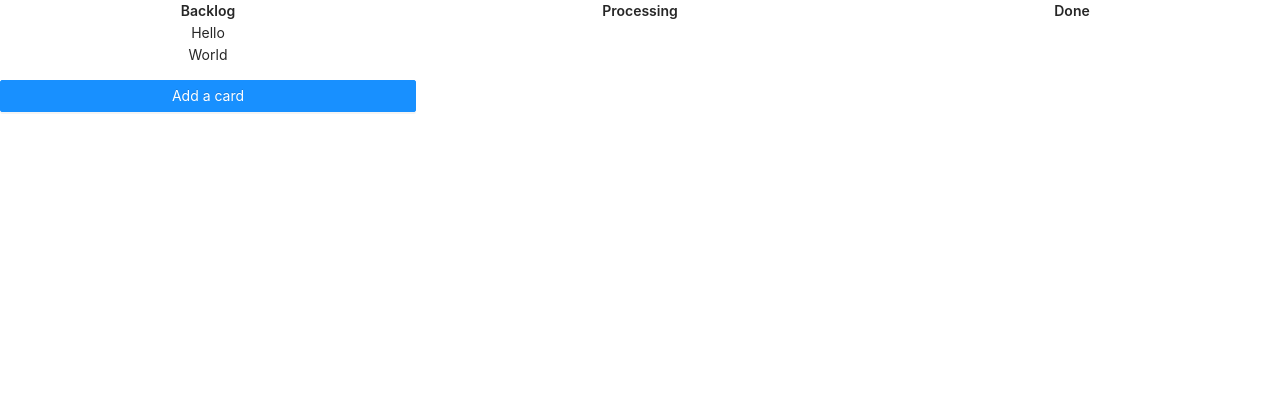
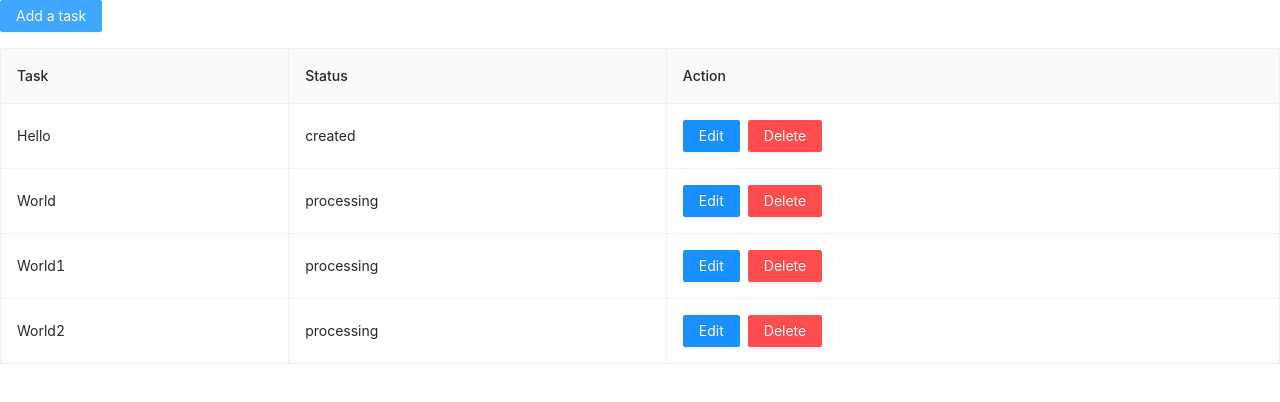
Before and after one commit to duydinh77/project_1, a React (Create React App) app: page / in a window 1280 px wide. Shown: the top 402 px of the page. Built offline with nearby package versions, Linux system fonts and the light colour scheme.

Commit message:
change layout

```diff
--- a/src/App.js
+++ b/src/App.js
@@ -1,26 +1,11 @@
 import './App.css';
 import 'antd/dist/antd.css';
 import './index.css';
-import { Row, Col, Typography } from 'antd';
-import Card from './modules/Card/Card';
-const { Text } = Typography;
+import EditableTable from './modules/Card/Card';
 
 function App() {
   return (
-    <div className="App">
-      <Row gutter={16}>
-        <Col span={8} className="gutter-row">
-          <Text strong>Backlog</Text>
-          <Card></Card>
-        </Col>
-        <Col span={8} className="gutter-row">
-          <Text strong>Processing</Text>
-        </Col>
-        <Col span={8} className="gutter-row">
-          <Text strong>Done</Text>
-        </Col>
-      </Row>
-    </div>
+    <EditableTable></EditableTable>
   );
 }
 
--- a/src/modules/Card/Card.js
+++ b/src/modules/Card/Card.js
@@ -1,44 +1,208 @@
-import { React, useState } from 'react';
+import React, { useState } from 'react';
 import { useSelector, useDispatch } from 'react-redux';
-import { Button } from 'antd';
-import CardForm from './CardForm';
-import CardItem from './CardItem';
-import { addNewTask, taskSelector } from './slice';
+import { Table, Input, Select, Form, Button, Space } from 'antd';
+import { addNewTask, editTask, deleteTask, taskSelector } from './slice';
 
-const Card = () => {
-    const [isAddingCard, setIsAddingCard] = useState(false);
-    const dispatch = useDispatch();
-    const listTask = useSelector(taskSelector);
+const originData = [];
 
-    // Handle click add a card
-    const handleAddCardClick = (e) => {
-        setIsAddingCard(true);
-    }
+for (let i = 0; i < 3; i++) {
+    originData.push({
+        key: i.toString(),
+        taskName: `Edrward ${i}`,
+        taskStatus: 32,
+    });
+}
 
-    const handleAddCard = (value) => {
-        setIsAddingCard(false);
-        if(value) {
-            dispatch(addNewTask(value));
-        }
+// "https://60ee57a1eb4c0a0017bf43bf.mockapi.io/tasks"
+
+const EditableCell = ({
+    editing,
+    dataIndex,
+    title,
+    inputType,
+    record,
+    index,
+    children,
+    ...restProps
+}) => {
+    let inputNode = <Input />;
+    if (inputType === 'select') {
+        inputNode =
+            <Select>
+                <Select.Option key="Created" >Created</Select.Option>
+                <Select.Option key="Processing" >Processing</Select.Option>
+                <Select.Option key="Done" >Done</Select.Option>
+            </Select>
     }
 
     return (
-        <div>
-            <ul className="card">
-                {listTask.map((item, index) => {
-                    return <CardItem key={index} no={index} cardItem={item}></CardItem>
-                })}
-            </ul>
-            <div>
-                {!isAddingCard &&
-                    <Button type="primary" block onClick={(e) => handleAddCardClick(e)}> Add a card </Button>
-                }
-                {isAddingCard &&
-                    <CardForm handleAddCard={(value) => handleAddCard(value)} isAdding></CardForm>
-                }
-            </div>
-        </div >
-    )
-}
+        <td {...restProps}>
+            {editing ? (
+                <Form.Item
+                    name={dataIndex}
+                    style={{
+                        margin: 0,
+                    }}
+                    rules={[
+                        {
+                            required: true,
+                            message: `Please Input ${title}!`,
+                        },
+                    ]}
+                >
+                    {inputNode}
+                </Form.Item>
+            ) : (
+                children
+            )}
+        </td>
+    );
+};
 
-export default Card;
+const EditableTable = () => {
+    const [form] = Form.useForm();
+    const taskList = useSelector(taskSelector);
+    const dispatch = useDispatch();
+    // const [data, setData] = useState(taskList);
+    const [editingKey, setEditingKey] = useState('');
+
+
+    const isEditing = (record) => record.key === editingKey;
+
+    const edit = (record) => {
+        form.setFieldsValue({
+            taskName: '',
+            status: '',
+            ...record,
+        });
+        setEditingKey(record.key);
+    };
+
+    const handleDelete = (key) => {
+        // const newData = [...data];
+        // setData(newData.filter(item => item.key !== key));
+    }
+
+    const handleAddTask = () => {
+        const newRecord = {};
+        // setData([...data, newRecord]);
+        form.setFieldsValue({
+            taskName: '',
+            status: '',
+            ...newRecord,
+        });
+        setEditingKey(newRecord.key);
+    }
+
+    const cancel = () => {
+        setEditingKey('');
+    };
+
+    const save = async (key) => {
+        try {
+            const row = await form.validateFields();
+            row.key = key;
+            // const newData = [...data];
+            // const index = newData.findIndex((item) => key === item.key);
+
+            // if (index > -1) {
+            // const item = newData[index];
+            // newData.splice(index, 1, { ...item, ...row });
+            // setData(newData);
+            dispatch(editTask(row));
+            setEditingKey('');
+            // } else {
+            // dispatch(addNewTask())
+            // setEditingKey('');
+            // }
+        } catch (errInfo) {
+            console.log('Validate Failed:', errInfo);
+        }
+    };
+
+    const columns = [
+        {
+            title: 'Task',
+            dataIndex: 'taskName',
+            editable: true,
+        },
+        {
+            title: 'Status',
+            dataIndex: 'status',
+            editable: true,
+        },
+        {
+            title: 'Action',
+            dataIndex: 'taskAction',
+            render: (_, record) => {
+                const editable = isEditing(record);
+                return editable ? (
+                    <span>
+                        <Button type="link"
+                            onClick={() => save(record.key)}
+                            style={{
+                                marginRight: 8,
+                            }}
+                        >Save</Button>
+                        <Button type="link" onClick={cancel}>Cancel</Button>
+                    </span>
+                ) : (
+                    <Space align="center">
+                        <Button type="primary" disabled={editingKey !== ''} onClick={() => edit(record)}>
+                            Edit
+                        </Button>
+                        <Button type="danger" disabled={editingKey !== ''} onClick={() => handleDelete(record)}>
+                            Delete
+                        </Button>
+                    </Space>
+                );
+            },
+        },
+    ];
+
+    const mergedColumns = columns.map((col) => {
+        if (!col.editable) {
+            return col;
+        }
+
+        return {
+            ...col,
+            onCell: (record) => ({
+                record,
+                inputType: col.dataIndex === 'status' ? 'select' : 'text',
+                dataIndex: col.dataIndex,
+                title: col.title,
+                editing: isEditing(record),
+            }),
+        };
+    });
+
+    return (
+        <>
+            <Button
+                onClick={() => handleAddTask()}
+                type="primary"
+                style={{
+                    marginBottom: 16,
+                }}
+            >Add a task
+            </Button>
+            <Form form={form} component={false}>
+                <Table
+                    components={{
+                        body: {
+                            cell: EditableCell,
+                        },
+                    }}
+                    bordered
+                    dataSource={taskList}
+                    columns={mergedColumns}
+                    rowClassName="editable-row"
+                    pagination={false}
+                />
+            </Form>
+        </>
+    );
+};
+
+export default EditableTable;
--- a/src/modules/Card/slice.js
+++ b/src/modules/Card/slice.js
@@ -1,6 +1,11 @@
 import { createSlice } from "@reduxjs/toolkit";
 
-const initialValue = [{ taskName: "Hello", status: "created" }, { taskName: "World", status: "processing" }];
+const initialValue = [
+    { key: 1, taskName: "Hello", status: "created" },
+    { key: 2, taskName: "World", status: "processing" },
+    { key: 3, taskName: "World1", status: "processing" },
+    { key: 4, taskName: "World2", status: "processing" },
+];
 
 export const slice = createSlice({
     name: "taskSlice",
@@ -9,15 +14,17 @@ export const slice = createSlice({
     },
     reducers: {
         addNewTask: (state, action) => {
-            const newTask = { taskName: action.payload };
-            state.task = [...state.task, newTask];
+            state.task.push(action.payload);
         },
         editTask: (state, action) => {
-            const id = action.payload.id;
-            const newTask = [...state.task];
-            console.log(newTask);
-            newTask[id].taskName = action.payload.value;
-            state.task = newTask;
+            const record = action.payload;
+            console.log(state.task);
+            // const newTask = [...state.taskSlice.task];
+            // console.log("Test1", newTask);
+            // const index = newTask.findIndex(item => record.key === item.key)
+            // newTask[index] = record;
+            // console.log("Test2", newTask);
+            // state.task = newTask;
         },
         deleteTask: (state, action) => {
             const newTask = state.task.filter(
```
Also changed, not shown: src/modules/Card/CardItem.js (+14 -0 lines), src/api/task.js (added), src/modules/Card/sagas/sagas.js (added).
